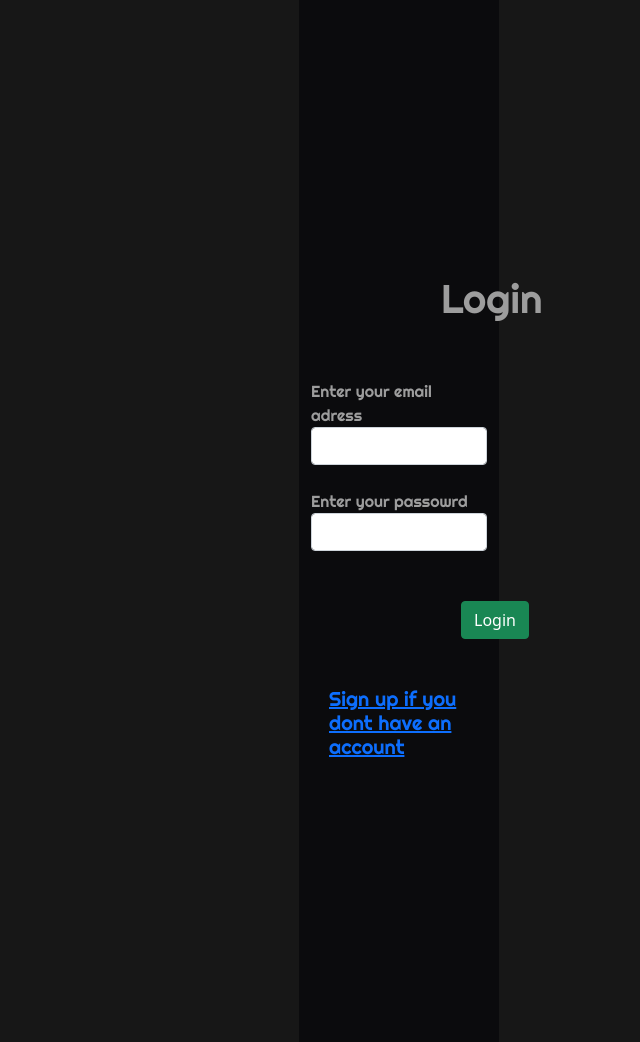
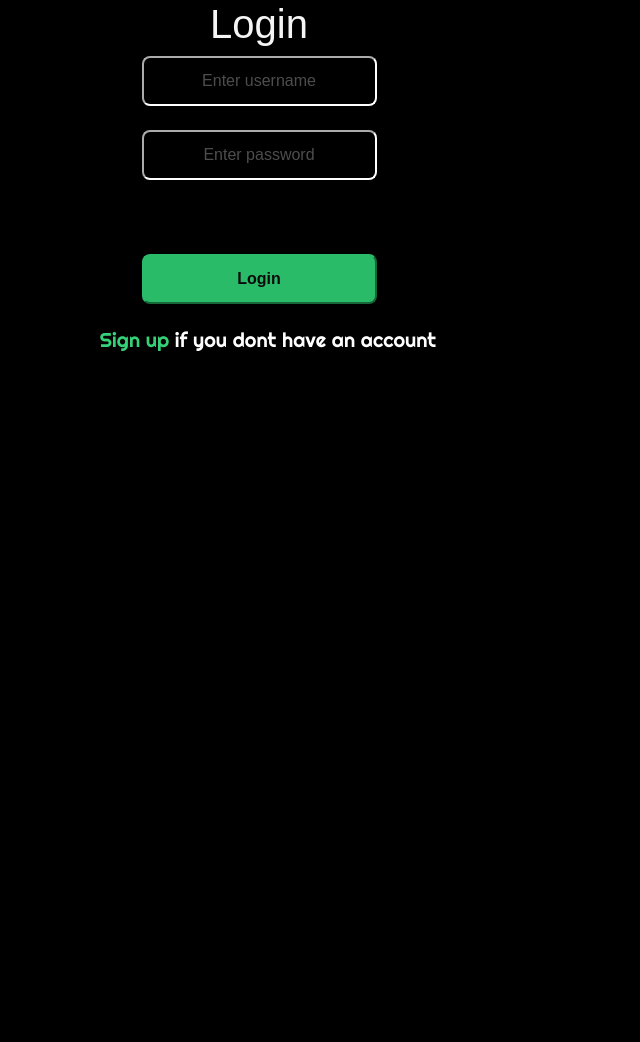
Before and after one commit to GameEdu01/Back-end-rep, a Python web app: template templates/login.html in a window 1280 px wide. Shown: the whole page, without its empty margins (381-1021 px from the left). After the commit the page ends 351 px from the top, so only its background shows below. Run offline with Jinja, Linux system fonts and the light colour scheme; the template is opened without the code that fills it, so the values that code supplies are empty; some web fonts are replaced.

Commit message:
login reworked, page script added, design improved

```diff
--- a/templates/Main/css/index.css
+++ /dev/null
@@ -1,59 +0,0 @@
-.background {
-  background-color: #171717;
-}
-
-.row {
-  padding-left: 680px;
-}
-
-#button_register {
-  padding-left: 145px;
-  padding-top: 50px;
-}
-
-#button_login {
-  padding-left: 150px;
-  padding-top: 50px;
-}
-
-.text {
-  color: #9D9D9D;
-  padding-left: 110px;
-  padding-top: 275px;
-  font-family: 'Righteous', cursive;
-}
-
-.text_login {
-  color: #9D9D9D;
-  padding-left: 130px;
-  padding-top: 275px;
-  font-family: 'Righteous', cursive;
-}
-
-#register_tab {
-  padding-bottom: 0px;
-}
-
-#passowrd {
-  font-family: 'Righteous', cursive;
-  color: #9D9D9D;
-}
-
-#email {
-  font-family: 'Righteous', cursive;
-  color: #9D9D9D;
-}
-
-#login_link {
-  font-family: 'Righteous', cursive;
-  color: #9D9D9D;
-  padding-left: 50px;
-  padding-bottom: 275px;
-}
-
-#signup_link {
-  font-family: 'Righteous', cursive;
-  color: #9D9D9D;
-  padding-left: 18px;
-  padding-bottom: 275px;
-}
--- a/templates/login.html
+++ b/templates/login.html
@@ -1,49 +1,293 @@
 <!DOCTYPE html>
-<html lang="en" dir="ltr">
+<html lang="en">
 
 <head>
   <meta charset="utf-8">
-  <title>Register</title>
-  <link rel="stylesheet" href="css/index.css">
+  <title>Login</title>
   <link
           href="https://fonts.googleapis.com/css2?family=Abril+Fatface&family=Alfa+Slab+One&family=Anton&family=Bangers&family=Bebas+Neue&family=Bigshot+One&family=Oswald:wght@700&family=Overpass+Mono:wght@700&family=Righteous&family=Suravaram&display=swap"
           rel="stylesheet">
   <link href="https://cdn.jsdelivr.net/npm/bootstrap@5.1.3/dist/css/bootstrap.min.css" rel="stylesheet" integrity="sha384-1BmE4kWBq78iYhFldvKuhfTAU6auU8tT94WrHftjDbrCEXSU1oBoqyl2QvZ6jIW3" crossorigin="anonymous">
-</head>
-<form class="form" action="https://gameedu.herokuapp.com/" method="post">
 
-  <body class="background">
-  <div class="container-fluid" id="register_tab">
-    <div class="row">
-      <div class="col-sm-3 col-md-6 col-lg-4" style="background-color:#0B0B0D;">
+  <style>
+    .background {
+    background-color: black;
+  }
 
-        <h1 class="text_login">Login</h1>
-        <br>
-        <br>
-        <div class="form-group">
-          <label id="email" for="inputlg">Enter your email adress</label>
-          <input class="form-control input-lg" id="inputlg" type="text">
-        </div>
-        <br>
-        <div class="form-group">
-          <label id="passowrd" for="inputlg">Enter your passowrd</label>
-          <input class="form-control input-lg" id="inputlg" type="text">
-        </div>
+  .row {
+    padding-left: 680px;
+  }
 
-        <div class="container-fluid" id="button_login">
-          <button type="button" class="btn btn-success">Login</button>
-        </div>
-        <br>
-        <br>
-        <h5 id="signup_link"> <a href="register.html"> Sign up if you dont have an account</h5>
+  .center {
+    text-align: center;
+    border: 3px solid green;
+  }
+
+  body {
+    height: 100%;
+    margin: 0;
+    font-family: Arial, Helvetica, sans-serif;
+    display: grid;
+    justify-items: center;
+    align-items: center;
+    background-color: #1E1D2A;
+  }
+
+  #button_register {
+    padding-left: 145px;
+    padding-top: 50px;
+  }
+
+  #button_login {
+    padding-left: 150px;
+    padding-top: 50px;
+  }
+
+  .text {
+    color: #9D9D9D;
+    padding-left: 110px;
+    padding-top: 275px;
+    font-family: 'Righteous', cursive;
+  }
+
+  .text_login {
+    color: #9D9D9D;
+    padding-left: 130px;
+    padding-top: 275px;
+    font-family: 'Righteous', cursive;
+  }
+
+  #register_tab {
+    padding-bottom: 0px;
+  }
+
+  #password {
+    font-family: 'Righteous', cursive;
+    color: #FFFFFF;
+  }
+
+  #email {
+    font-family: 'Righteous', cursive;
+    color: #FFFFFF;
+  }
+
+  #login_link {
+    font-family: 'Righteous', cursive;
+    color: #FFFFFF;
+    padding-left: 50px;
+    padding-bottom: 275px;
+  }
+
+  #signup_link {
+    font-family: 'Righteous', cursive;
+    color: #FFFFFF;
+    padding-left: 18px;
+    padding-bottom: 275px;
+  }
 
 
+  .login_title {
+    font-family: 'Archivo Black', sans-serif;
+    size: 27pc;
+    color: #F5F5F5;
+  }
 
+  .error_message{
+    color: #34D178;
+    text-decoration: none;
+  }
+
+  .field {
+    height:50px;
+    width:235px;
+    background-color:black;
+    color:white;
+    border-color: white;
+    border-radius: 8px;
+  }
+
+  ::placeholder {
+    color: white;
+    text-align: center;
+    opacity: 30%;
+  }
+
+  .link-signup{
+    color: #34D178;
+    text-decoration: none;
+  }
+
+  .button{
+    height:50px;
+    width:235px;
+    background-color:#2ABB69;
+    border-color:#2ABB69;
+    color:#0B0B0B;
+    font-family: "Archivo Black", sans-serif;
+    font-weight: bold;
+    size: 14px;
+    border-radius: 8px;
+  }
+  </style>
+</head>
+
+<body class="background">
+
+<div class="login_title">
+  <h1>Login</h1>
+</div>
+
+<form id="login_form">
+  <div class="field">
+    <input type="text" name="username" id="username-field" class="field" placeholder="Enter username">
+  </div>
+
+  <br>
+
+  <div class="field">
+    <input type="password" name="password" id="password-field" class="field" placeholder="Enter password">
+  </div>
+
+  <br>
+
+  <div class="field">
+    <p id="error" class="text-center" style="visibility: hidden;">Incorrect email/password</p>
+  </div>
+
+  <div class="field">
+    <button type="submit" class="button" id="btn_submit">Login</button>
+  </div>
+
+  <br>
 </form>
 
-</div>
-</div>
+
+<div>
+  <h5 id="signup_link"> <a href="register.html" class="link-signup"> Sign up</a> if you dont have an account</h5>
 </div>
 </body>
 
+<script>
+  const url = "http://localhost:8080";
+  const form = document.getElementById("login_form");
+
+  // FetchService is service that is called for requests
+  class FetchService {
+    constructor() {
+
+    }
+    async performGetHttpRequest(fetchLink, headers, query = null) {
+      if (!fetchLink || !headers) {
+        throw new Error("One or more GET request parameters was not passed.");
+      }
+      try {
+        const rawResponse = await fetch(fetchLink, {
+          method: "GET",
+          headers: headers,
+          query: (query != null) ? query : ""
+        });
+        const content = await rawResponse.json();
+        return content;
+      } catch (err) {
+        console.error(`Error at fetch GET: ${err}`);
+        throw err;
+      }
+    }
+    async performPostHttpRequest(fetchLink, headers, body) {
+      if (!fetchLink || !headers || !body) {
+        throw new Error("One or more POST request parameters was not passed.");
+      }
+      try {
+        const rawResponse = await fetch(fetchLink, {
+          mode: "no-cors",
+          method: "POST",
+          headers: headers,
+          body: JSON.stringify(body)
+        });
+        console.log(JSON.stringify(body))
+        return await rawResponse.json();
+      } catch (err) {
+        console.error(`Error at fetch POST: ${err}`);
+        throw err;
+      }
+    }
+    async performPutHttpRequest(fetchLink, headers, body) {
+      if (!fetchLink || !headers || !body) {
+        throw new Error("One or more POST request parameters was not passed.");
+      }
+      try {
+        const rawResponse = await fetch(fetchLink, {
+          method: "PUT",
+          headers: headers,
+          body: JSON.stringify(body)
+        });
+
+        const content = await rawResponse.json()
+        return content;
+
+      } catch (err) {
+        console.error(`Error at fetch PUT: ${err}`)
+        throw err;
+      }
+    }
+  }
+
+  const fetchService = new FetchService();
+
+  async function submitForm(form) {
+    const btnSubmit = document.getElementById('btn_submit');
+    btnSubmit.disabled = true;
+    setTimeout(() => btnSubmit.disabled = false, 200);
+
+    //intializing values
+    const jsonFormData = buildJsonFormData(form);
+    const headers = buildHeaders(jsonFormData.length);
+
+    //making request
+    const response = await fetchService.performPostHttpRequest(url+"/api/user/login", headers, jsonFormData); // Uses JSON Placeholder
+
+    if (!response)
+      alert(`An error occured.`);
+
+    if (JSON.stringify(response) === "{\"response\":\"Wrong Password!\"}")
+      document.getElementById("error").style.visibility = "visible"
+
+    console.log(JSON.stringify((response)))
+
+  }
+
+  //buildHeaders returns headers for request
+  function buildHeaders(contentLength) {
+    return {
+      "Host": "localhost:8080/login",
+      "Accept": "application/json",
+      "Content-Type": "application/json",
+      "Content-Length": contentLength
+    };
+  }
+
+  //buildJsonFromData is transforming html form to json type
+  function buildJsonFormData(form) {
+    const jsonFormData = {};
+    for (const pair of new FormData(form)) {
+      jsonFormData[pair[0]] = pair[1];
+    }
+    return jsonFormData;
+  }
+
+
+  form.addEventListener("submit", function(event) {
+    // stop form submission
+    event.preventDefault();
+    // validate the form is not empty
+    let usernameValid = form.elements["username-field"].value.trim() !== "";
+    let passwordValid = form.elements["password-field"].value.trim() !== "";
+    //submiting and chaecking values
+    if (usernameValid && passwordValid) {
+      submitForm(form);
+    } else {
+      document.getElementById("error").style.visibility = "visible"
+    }
+  })
+</script>
 </html>
```
Also changed, not shown: templates/index.html (deleted, +0 -78 lines), 6 other files.
